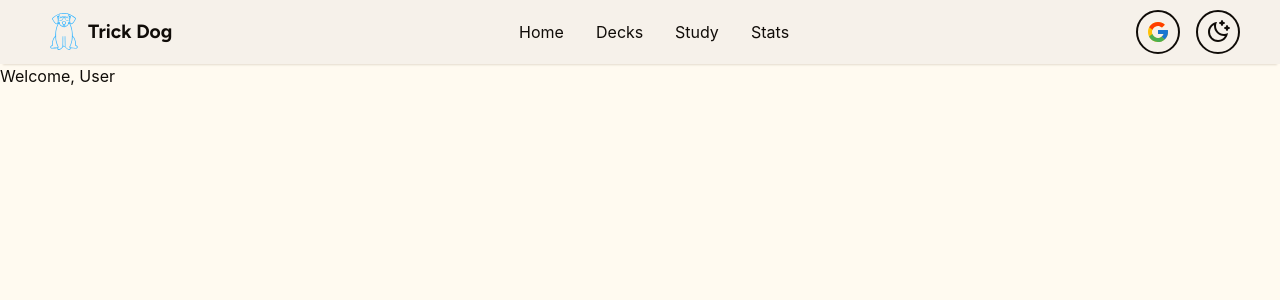
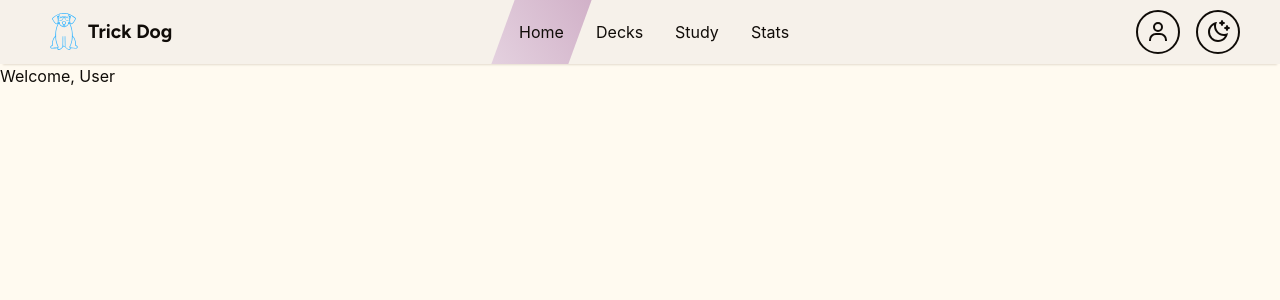
Before and after one commit to keelyt/trick-dog, a React (Vite) app: page / in a window 1280 px wide. Shown: the top 300 px of the page. Built offline with nearby package versions, Linux system fonts and the light colour scheme.

Commit message:
Update nav styling and profile icon

```diff
--- a/src/client/components/routing/Navbar.module.scss
+++ b/src/client/components/routing/Navbar.module.scss
@@ -63,10 +63,11 @@
     align-items: center;
     justify-content: center;
     height: 100%;
+    white-space: nowrap;
 
-    &--text {
-      padding: 0.25em 1rem;
-      :global(.active) {
+    &--text,
+    &--icon {
+      &:global(.active) {
         @include themes.themed {
           background: themes.t('bg-nav-gradient-primary');
           background: -webkit-linear-gradient(
@@ -87,6 +88,10 @@
           background-color: themes.t('bg-nav-hover');
         }
       }
+    }
+
+    &--text {
+      padding: 0.25em 1rem;
     }
 
     &--logo {
--- a/src/client/components/routing/Navbar.tsx
+++ b/src/client/components/routing/Navbar.tsx
@@ -1,4 +1,4 @@
-import { FcGoogle } from 'react-icons/fc';
+import { BiUser } from 'react-icons/bi';
 import { NavLink } from 'react-router-dom';
 
 import { ReactComponent as Logo } from '../../assets/logo-noBg.svg';
@@ -55,8 +55,7 @@ export default function Navbar() {
                 aria-label='Profile'
                 className={`${styles.nav__link} ${styles['nav__link--icon']}`}
               >
-                <FcGoogle aria-hidden='true' />
-                {/* Profile */}
+                <BiUser aria-hidden='true' />
               </NavLink>
             </li>
           )}
@@ -67,8 +66,7 @@ export default function Navbar() {
                 aria-label='Login'
                 className={`${styles.nav__link} ${styles['nav__link--icon']}`}
               >
-                <FcGoogle aria-hidden='true' />
-                Login
+                <BiUser aria-hidden='true' />
               </NavLink>
             </li>
           )}
```
